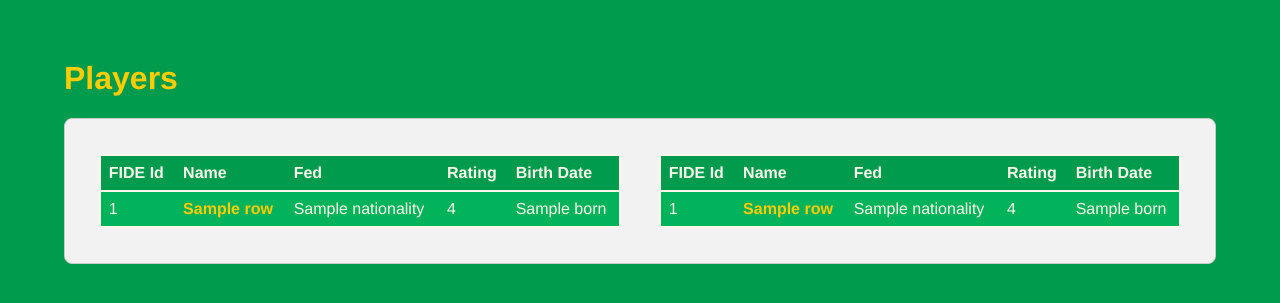
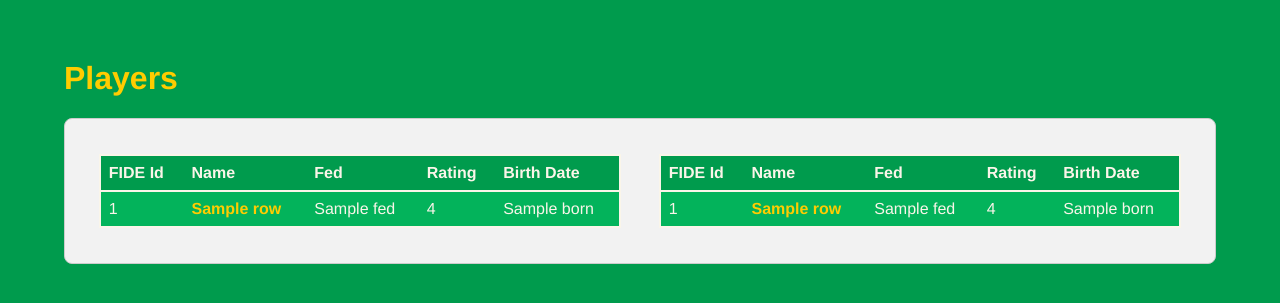
Before and after one commit to Treev13/chess-database, a Flask app: template templates/index.html in a window 1280 px wide. Shown: the top 303 px of the page. Run offline with Flask 3, Linux system fonts and the light colour scheme; the template is opened without the code that fills it: most values are stand-ins (such as "Sample title", 1, 10 or a date in 2020).

Commit message:
add federation to index page

```diff
--- a/queries.py
+++ b/queries.py
@@ -1,10 +1,10 @@
 PLAYERS = '''
-            SELECT p.fide_id, p.name, mr.max_rating, p.born
+            SELECT p.fide_id, p.name, mr.fed, mr.max_rating, p.born
             FROM players AS p
             JOIN (
-                SELECT name, MAX(rating) AS max_rating
+                SELECT name, fed, MAX(rating) AS max_rating
                 FROM ratings
-                GROUP BY name
+                GROUP BY name, fed
             ) AS mr ON mr.name = p.name
             ORDER BY mr.max_rating DESC
             LIMIT 200;
--- a/templates/index.html
+++ b/templates/index.html
@@ -113,7 +113,7 @@
                                     {{ row.name }}
                                 </a>
                             </td>
-                            <td>{{ row.nationality }}</td>
+                            <td>{{ row.fed }}</td>
                             <td>{{ row.max_rating }}</td>
                             <td>{{ row.born }}</td>
                         </tr>
@@ -141,7 +141,7 @@
                                     {{ row.name }}
                                 </a>
                             </td>
-                            <td>{{ row.nationality }}</td>
+                            <td>{{ row.fed }}</td>
                             <td>{{ row.max_rating }}</td>
                             <td>{{ row.born }}</td>
                         </tr>
```
